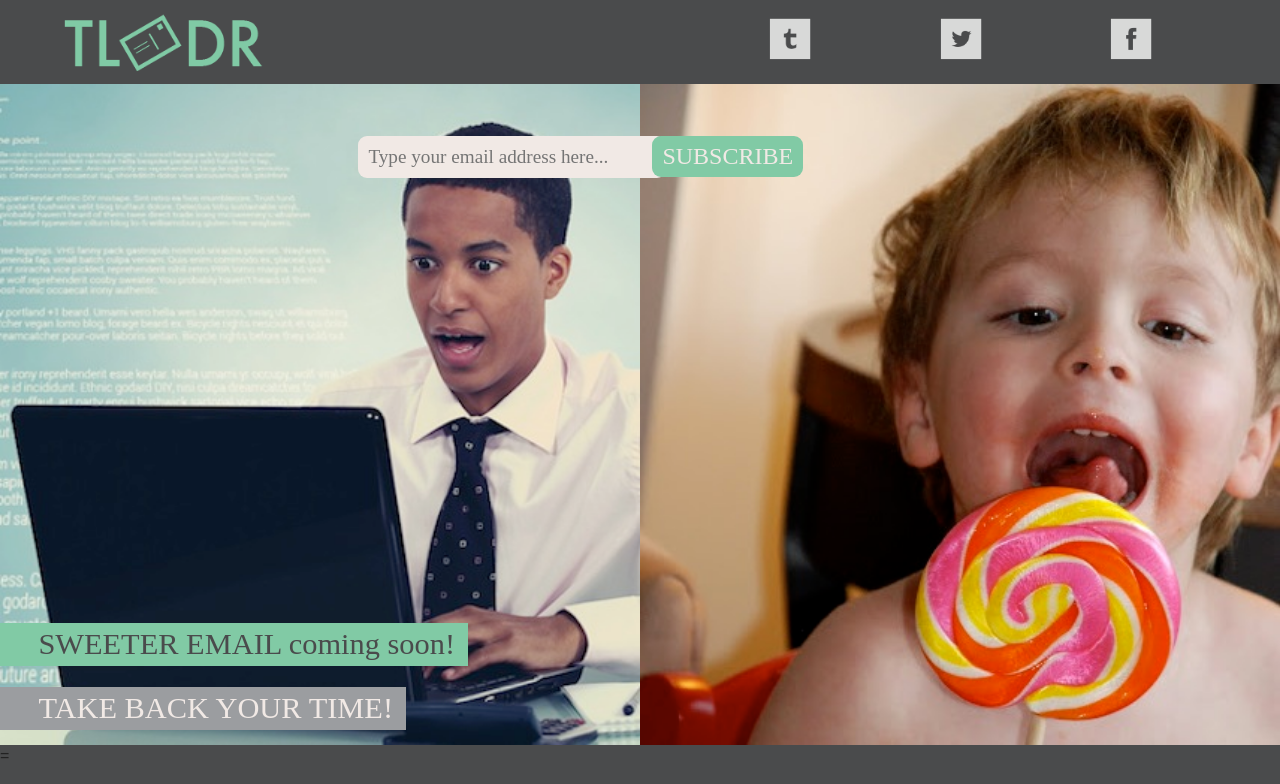
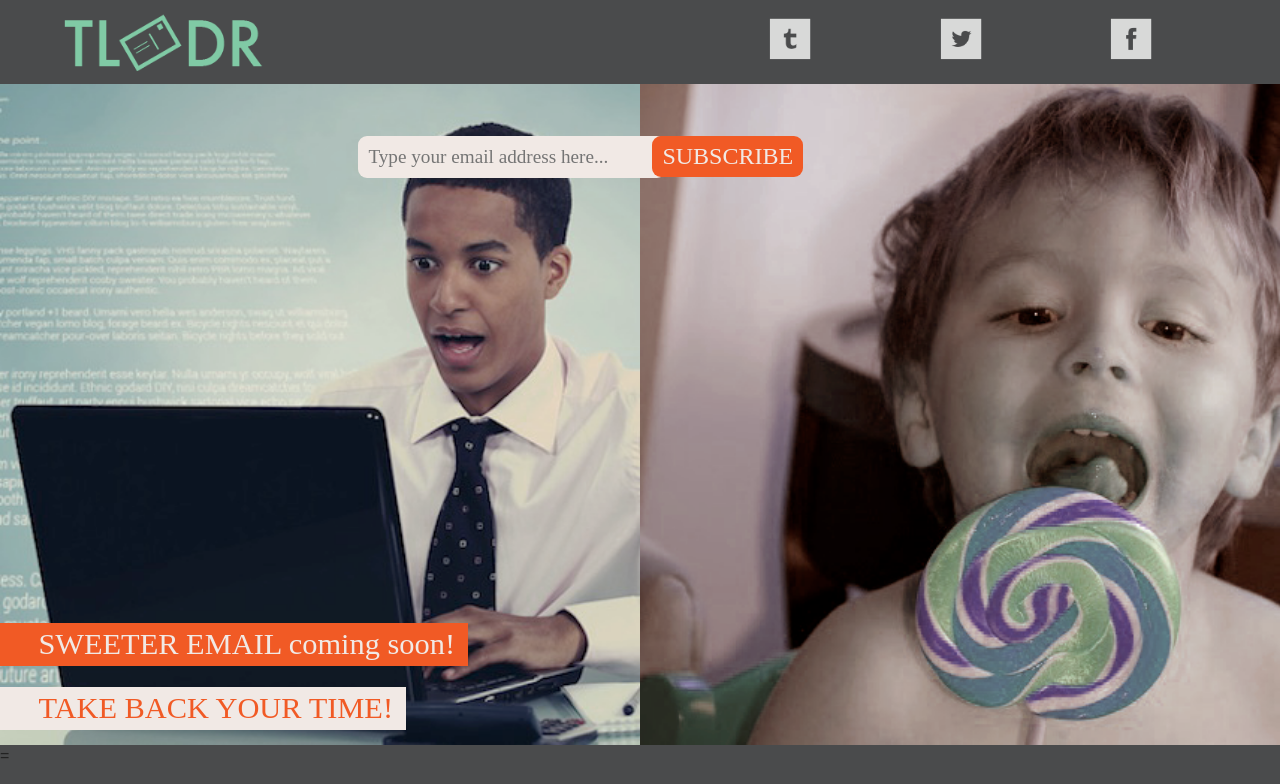
Before and after one commit to ewelaryba/tldr-landing-page, a plain HTML site: page index.html in a window 1280 px wide. Drawn offline with nearby package versions, Linux system fonts and the light colour scheme; some packages are replaced by stand-ins of ours; a script that the page names is missing.

Commit message:
Proper update to landing page

```diff
--- a/css/main.css
+++ b/css/main.css
@@ -66,16 +66,16 @@ li img:hover {
 	padding-left: 3%;
 	padding-right: 1%;
 	bottom: 13%;
-	background: rgb(129,202,165);
-	color: rgb(74,75,76);
+	background: rgb(241,90,37);
+	color: rgb(241,233,229);
 	font-size: 1.9em;
 	font-family: "Futura";
 }
 #tagline2 {
 	position: fixed;
 	bottom: 5%;
-	background: rgb(155,157,160);
-	color: rgb(241,233,229);
+	background: rgb(241,233,229);
+	color: rgb(241,90,37);
 	font-size: 1.9em;
 	padding-left: 3%;
 	padding-right: 1%;
@@ -104,7 +104,7 @@ li img:hover {
 	display: inline-block;
 }
 #mc-embedded-subscribe {
-	background: rgb(129,202,165);
+	background: rgb(241,90,37);
 	font-family: "Futura";
 	text-transform: uppercase;
 	padding-left: 10px;
--- a/index.html
+++ b/index.html
@@ -13,7 +13,7 @@
 		<meta name="viewport" content="width=device-width">
 
 		<!-- Place favicon.ico and apple-touch-icon.png in the root directory -->
-
+		<link rel="stylesheet" href="css/reset.css">
 		<link rel="stylesheet" href="css/normalize.css">
 		<link rel="stylesheet" href="css/main.css">
 		<script src="js/vendor/modernizr-2.6.2.min.js"></script>
@@ -30,14 +30,14 @@
 				<a href="http://tldrmail.tumblr.com"><img class="menu" src="img/1372229583_tumblr_square_gray.png"></a>
 			</li>
 			<li>
-				<a href="https://www.facebook.com/TLDRmail"><img class="menu" src="img/twitter_square_gray-128.png"></a>
+				<a href="https://twitter.com/TLDRmail"><img class="menu" src="img/twitter_square_gray-128.png"></a>
 			</li>
 			<li>
-				<a href="https://twitter.com/TLDRmail"><img class="menu" src="img/1372229659_facebook_square_gray.png"></a>
+				<a href="https://www.facebook.com/TLDRmail"><img class="menu" src="img/1372229659_facebook_square_gray.png"></a>
 			</li>
 		</ul>
-		<img class="leftImage" src="img/video-placeholder.jpg">
-		<img class="rightImage" src="img/DSC_0097.jpg">
+		<img class="leftImage" src="img/video-placeholder.png">
+		<img class="rightImage" src="img/DSC_00971.png">
 
 		<div id="mc_embed_signup">
 			<form action="http://tldrmail.us7.list-manage.com/subscribe/post?u=e20d09f81d893ea43809c4011&amp;id=37931cd378" method="post" id="mc-embedded-subscribe-form" name="mc-embedded-subscribe-form" class="validate" target="_blank" novalidate>
```
Also changed, not shown: img/DSC_00971.png (added), img/video-placeholder.png (added), 1 other file.
